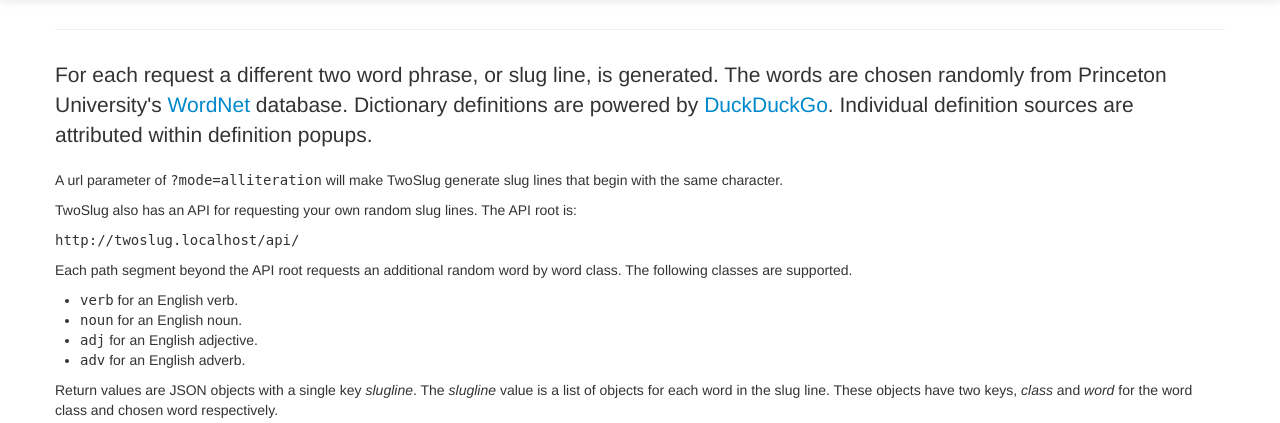
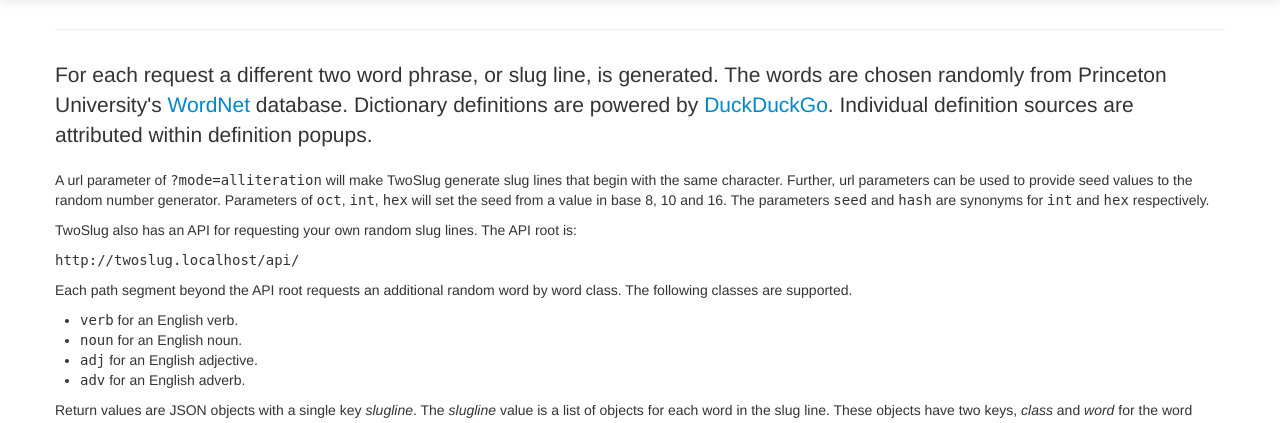
Before and after one commit to aliles-heroku/twoslug, a Flask app: template twoslug/templates/twoslug.html in a window 1280 px wide. Shown: the part 41-464 px from the top of the page. Run offline with Flask 2, Linux system fonts and the light colour scheme; the template is opened without the code that fills it, so the values that code supplies are empty; parts of the project's set-up code (start-up, migrations or seed data) failed here and were passed over.

Commit message:
Document url seed parameters on TwoSlug page
Include documentation for seed parameters and various base format that
can be used.

```diff
--- a/twoslug/templates/twoslug.html
+++ b/twoslug/templates/twoslug.html
@@ -51,7 +51,12 @@
             definition sources are attributed within definition popups.</p>
 
             <p>A url parameter of <tt>?mode=alliteration</tt> will make
-            TwoSlug generate slug lines that begin with the same character.</p>
+            TwoSlug generate slug lines that begin with the same character.
+            Further, url parameters can be used to provide seed values to
+            the random number generator. Parameters of <tt>oct</tt>,
+            <tt>int</tt>, <tt>hex</tt> will set the seed from a value in base
+            8, 10 and 16. The parameters <tt>seed</tt> and <tt>hash</tt> are
+            synonyms for <tt>int</tt> and <tt>hex</tt> respectively.</p>
 
             <p>TwoSlug also has an API for requesting your own random slug
             lines. The API root is:</p>
```
